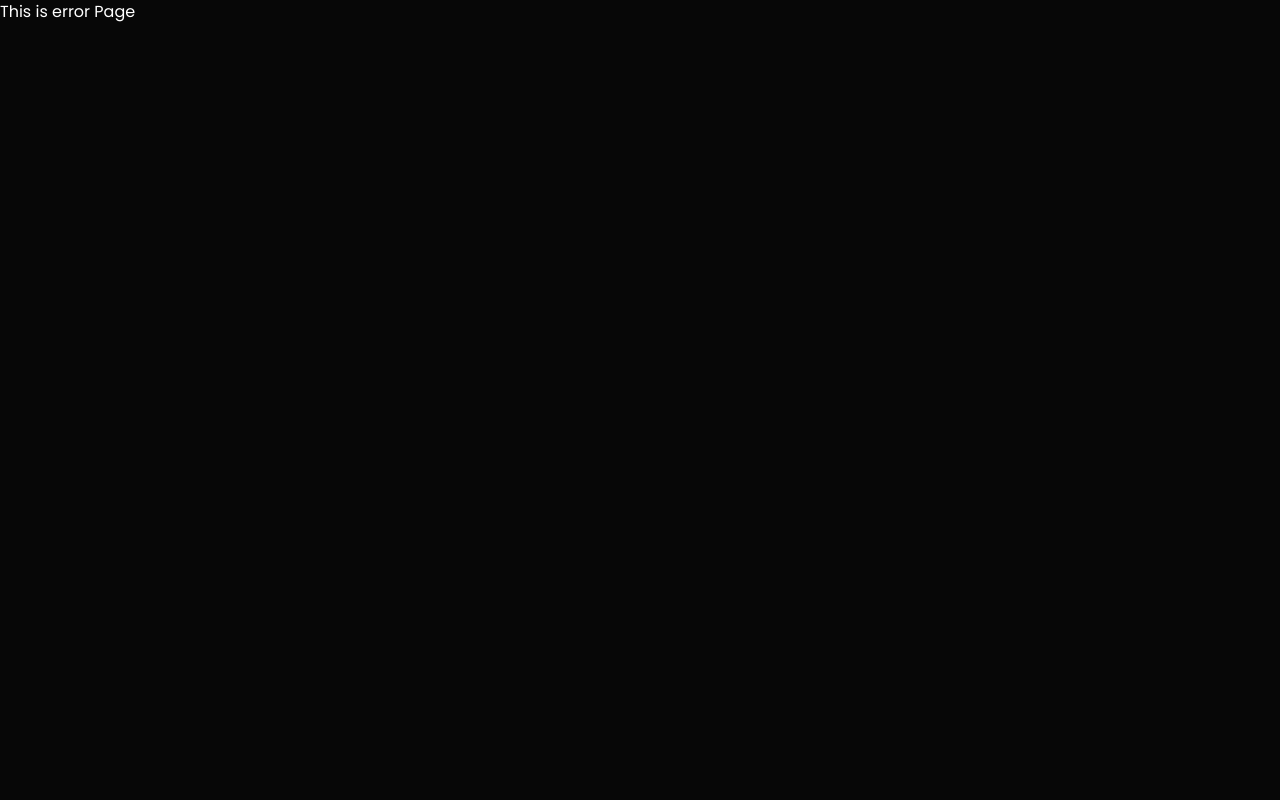
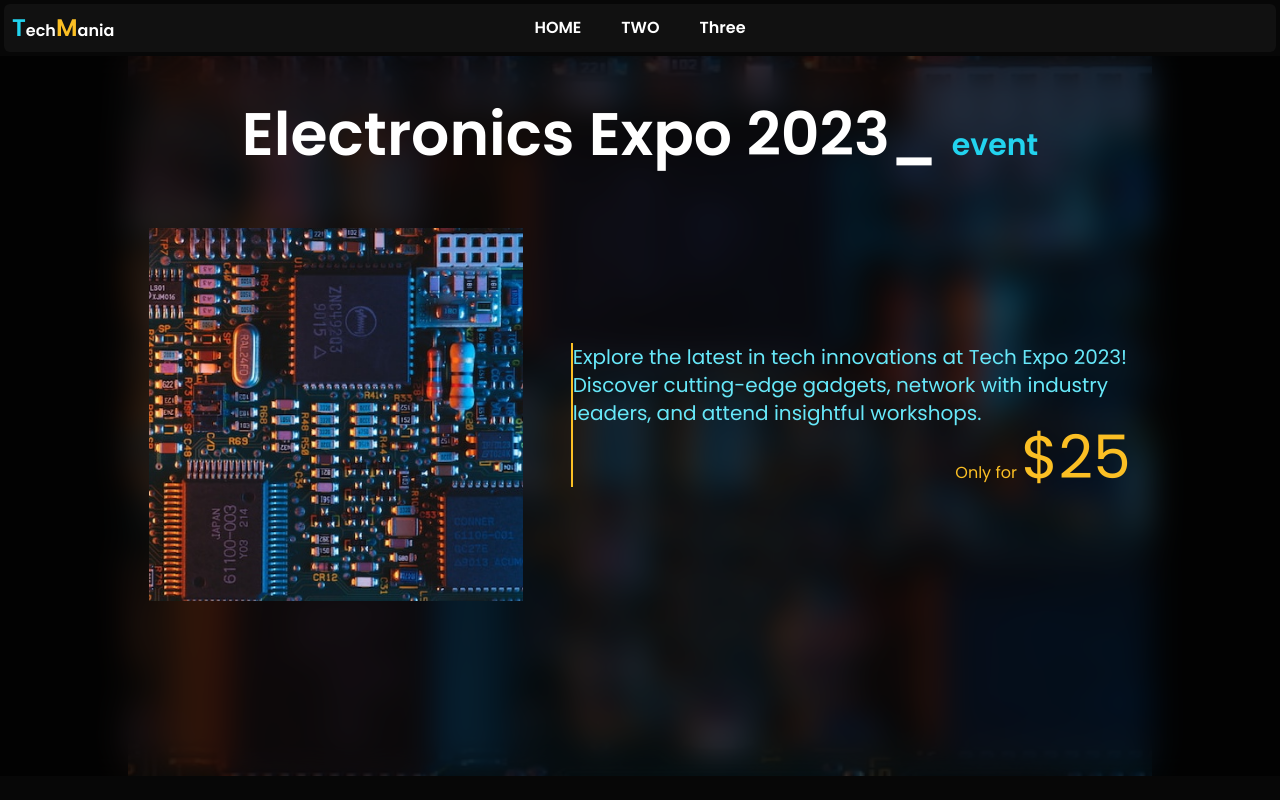
Before and after one commit to FAHIM-33/A9-TechMania, a React (Vite) app: page /details/1 in a window 1280 px wide. Before the commit this address had no page. Built offline with nearby package versions, Linux system fonts and the light colour scheme.

Commit message:
Details paged added

```diff
--- a/src/Components/Cards/Card.jsx
+++ b/src/Components/Cards/Card.jsx
@@ -4,7 +4,9 @@ import { Link } from "react-router-dom";
 
 const Card = ({ data }) => {
     let { id, name, image, price, discription, date } = data;
-    console.log(image)
+
+
+
     return (
         <div className=" event-card overflow-hidden relative">
             <img className="w-full block" src={image} alt="" />
@@ -16,7 +18,9 @@ const Card = ({ data }) => {
                     <p className="text-3xl font-bold text-amber-400"><span className="text-4xl">$</span>{price}</p>
                     <p className="text-[#ffffff86] font-bold text-sm">{date}</p>
                 </div>
-                <button className="btn rounded-sm bg-gray-700 w-full text-xl font-medium text-white"><Link>Details</Link></button>
+                <Link to={`/details/${id}`}>
+                    <button className="btn rounded-sm bg-gray-700 w-full text-xl font-medium text-white">Details</button>
+                </Link>
             </div>
         </div>
     );
--- /dev/null
+++ b/src/Pages/Details.jsx
@@ -0,0 +1,34 @@
+import { useLoaderData, useParams } from "react-router-dom";
+
+
+const Details = () => {
+    let { data } = useLoaderData()
+    let { id } = useParams()
+    let card = data.find(obj => obj.id === id * 1)
+
+    return (
+        <div
+            className="h-[90vh] "
+            style={{
+                backgroundImage: `url('${card.image}')`,
+                backgroundSize: '80% 100%',
+                backgroundPosition: 'center',
+                backgroundRepeat: 'no-repeat',
+            }}>
+            <div className="bg-[#000000a2] h-full backdrop-blur-lg p-12 ">
+                <h2 className="text-6xl font-semibold text-center">{card.name}_ <span className="text-3xl text-cyan-400">event</span></h2>
+                <div className="flex gap-12 p-8 justify-center items-center mt-8">
+                    <figure className="w-4/12">
+                        <img className="w-full" src={card.image} alt="" />
+                    </figure>
+                    <div className="w-1/2 border-l-2 border-amber-400">
+                        <h2 className="text-xl text-cyan-300">{card.discription}</h2>
+                        <p className="text-end text-amber-400">Only for <span className="text-6xl ">${card.price}</span></p>
+                    </div>
+                </div>
+            </div>
+        </div >
+    );
+};
+
+export default Details;
--- a/src/Pages/Root/Routes.jsx
+++ b/src/Pages/Root/Routes.jsx
@@ -2,24 +2,27 @@ import { createBrowserRouter } from "react-router-dom";
 import MainLayout from "./MainLayout";
 import Home from "../Home";
 import PrivateRoute from "../../Auth/PrivateRoute";
+import Details from "../Details";
+import axios from "axios";
 
 const routes = createBrowserRouter([
     {
-        path:'/',
-        element:<MainLayout></MainLayout>,
-        errorElement:<div>This is error Page</div>,
+        path: '/',
+        element: <MainLayout></MainLayout>,
+        errorElement: <div>This is error Page</div>,
         children: [
             {
-                path:'/',
-                element:<Home></Home>,
+                path: '/',
+                element: <Home></Home>,
             },
             {
-                path:'/2',
-                element:<PrivateRoute><div>PRIVATE SECOND Page</div></PrivateRoute>
+                path: '/details/:id',
+                element: <PrivateRoute><Details></Details></PrivateRoute>,
+                loader: (params) =>  axios.get('/cards.json')
             },
             {
-                path:'/3',
-                element:<PrivateRoute><div>Private 3RD Page</div></PrivateRoute>
+                path: '/3',
+                element: <PrivateRoute><div>Private 3RD Page</div></PrivateRoute>
             },
         ]
     }
```
